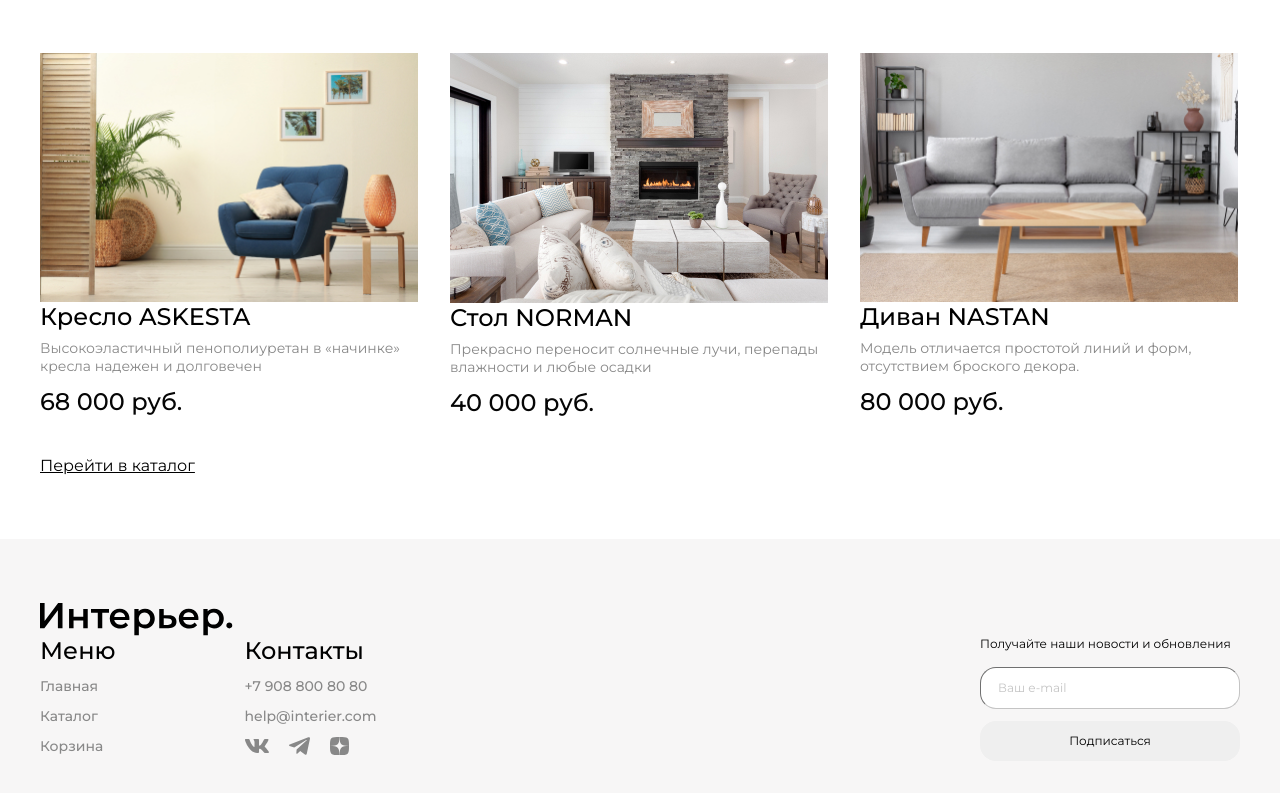
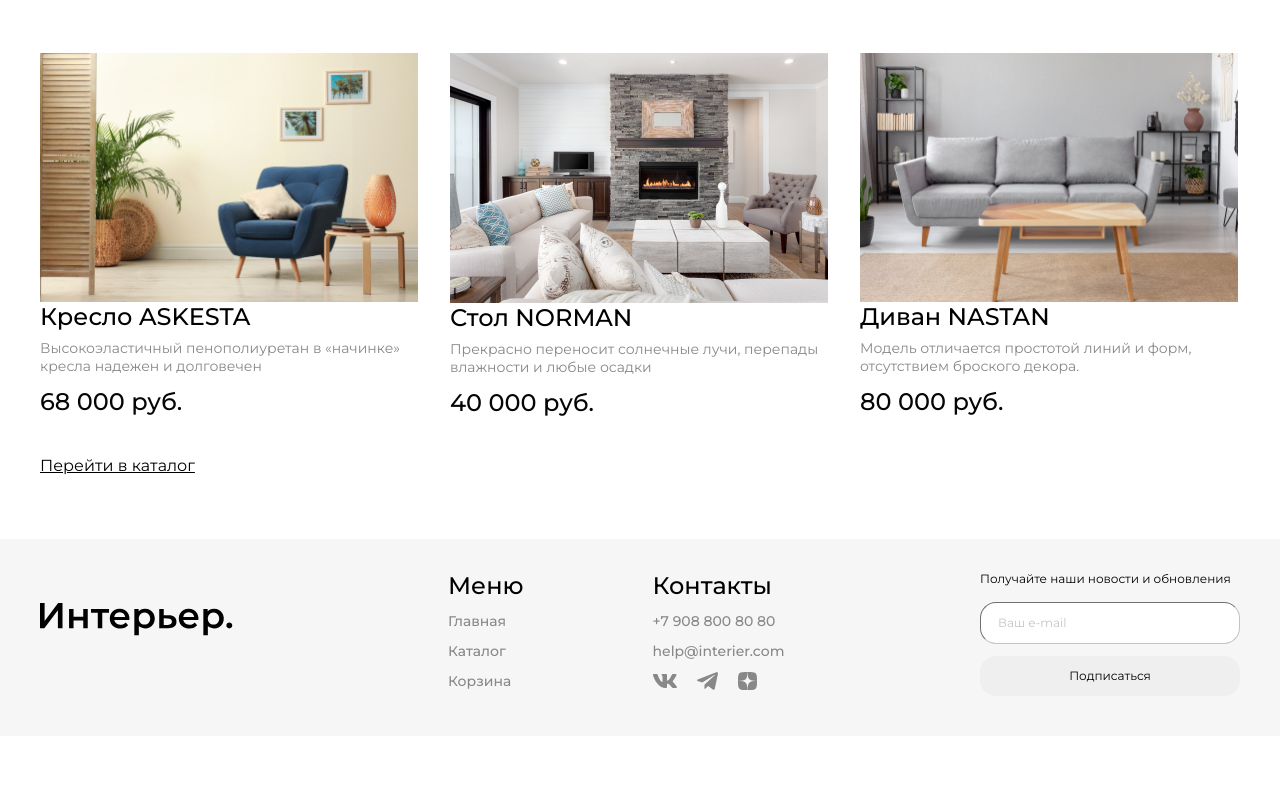
Before and after one commit to mashapavlenko/my-project, a plain HTML site: page index.html in a window 1280 px wide. Shown: the part 2813-3606 px from the top of the page. After the commit the page ends 3549 px from the top, so only its background shows below. Drawn offline with Linux system fonts and the light colour scheme.

Commit message:
Footer-logo position fixed

```diff
--- a/style.scss
+++ b/style.scss
@@ -813,10 +813,12 @@
     position: relative;
     align-self: flex-start;
     padding-top: 32px;
+    flex-shrink:0;
 }
 
 .footer__content{
-    width: 100%;
+    width: 792px;
+    max-width: 100%;
     display: flex;
     justify-content: space-between;
     flex-wrap: wrap;
```
Also changed, not shown: style.css, 1 other file.
